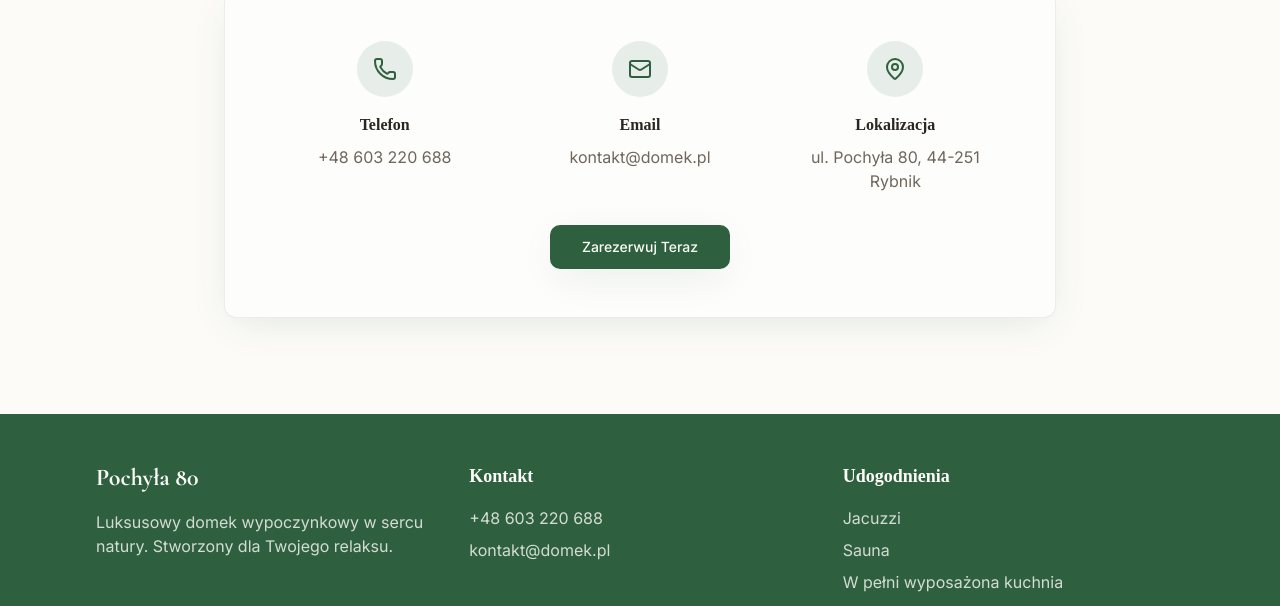
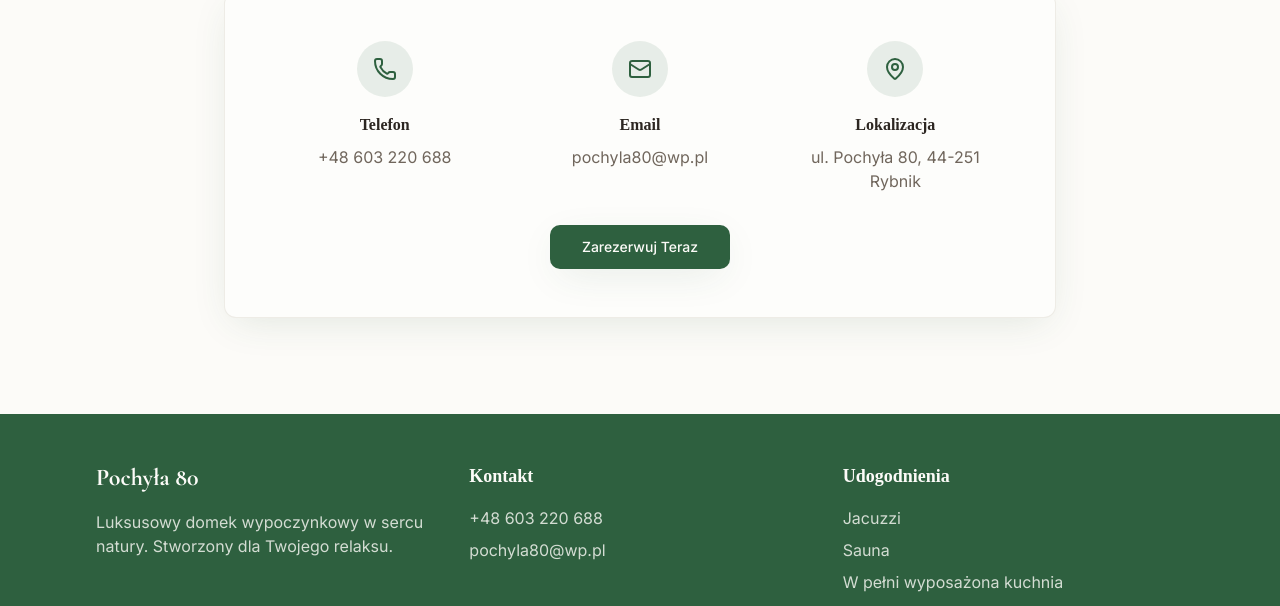
Before and after one commit to Blejn/michal-airbnb, a Next.js app: page / in a window 1280 px wide. Shown: the part 3242-3848 px from the top of the page. Built offline with nearby package versions, Linux system fonts and the light colour scheme.

Commit message:
fix: change email

```diff
--- a/src/features/landing-page/components/contact.tsx
+++ b/src/features/landing-page/components/contact.tsx
@@ -38,10 +38,10 @@ const Contact = () => {
                 </div>
                 <h3 className="font-semibold text-foreground mb-2">Email</h3>
                 <a
-                  href="mailto:kontakt@domek.pl"
+                  href="mailto:pochyla80@wp.pl"
                   className="text-muted-foreground hover:text-accent transition-smooth"
                 >
-                  kontakt@domek.pl
+                  pochyla80@wp.pl
                 </a>
               </div>
 
@@ -59,8 +59,8 @@ const Contact = () => {
             </div>
 
             <div className="text-center">
-              <Button size="lg" className="px-8">
-                Zarezerwuj Teraz
+              <Button size="lg" className="px-8" asChild>
+                <a href="mailto:pochyla80@wp.pl">Zarezerwuj Teraz</a>
               </Button>
             </div>
           </CardContent>
--- a/src/features/layout/components/footer.tsx
+++ b/src/features/layout/components/footer.tsx
@@ -31,7 +31,7 @@ const Footer = () => {
                   href="mailto:kontakt@domek.pl"
                   className="hover:text-accent transition-smooth"
                 >
-                  kontakt@domek.pl
+                  pochyla80@wp.pl
                 </a>
               </li>
             </ul>
```
